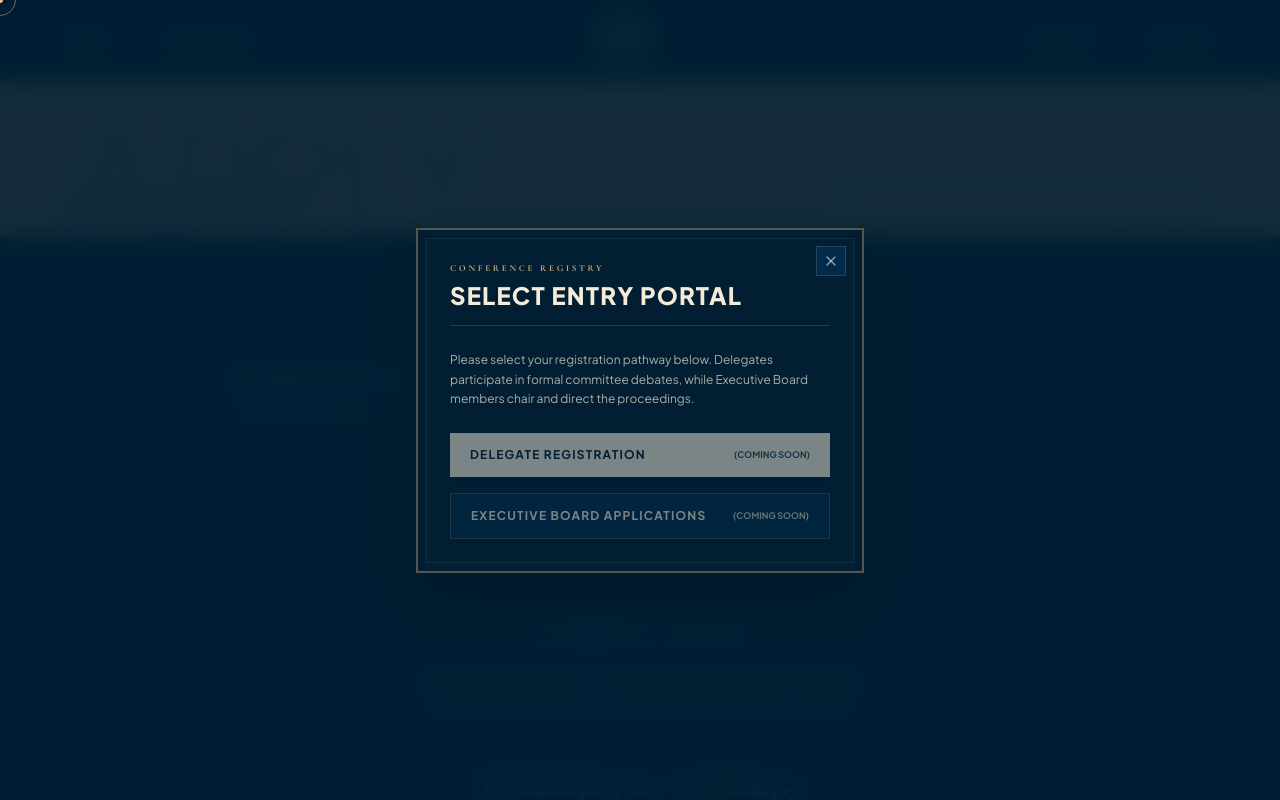
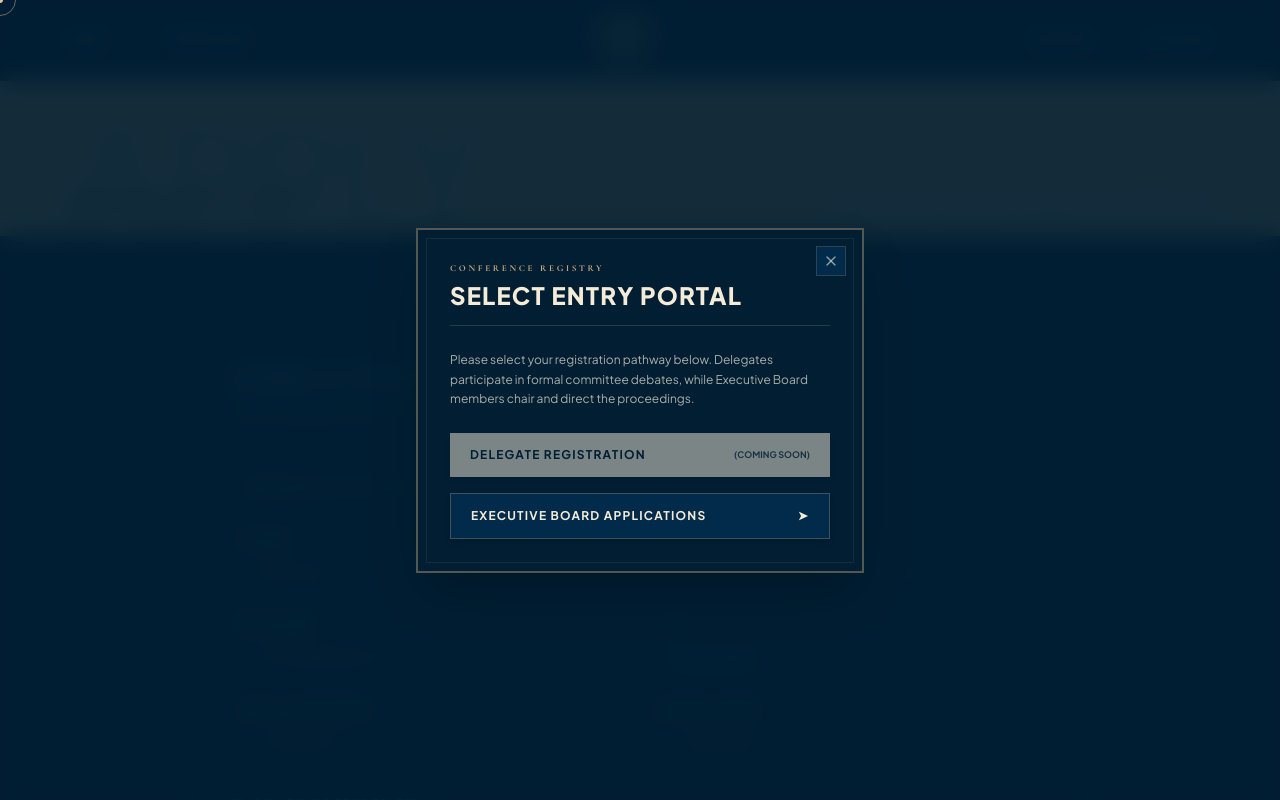
Before and after one commit to SrayanBhattacharya/uemcon-site, a Next.js app: page /register/eb in a window 1280 px wide. Both pictures are taken after a click on the button "REGISTER". Shown: the top 800 px of the page. Built offline with nearby package versions, Linux system fonts and the light colour scheme.

Commit message:
ui: opened eb form

```diff
--- a/app/register/eb/page.tsx
+++ b/app/register/eb/page.tsx
@@ -25,7 +25,7 @@ interface Committee {
 
 export default function EBRegisterPage() {
   const committees = committeesData as Committee[];
-  const isOpen = false; // Set to true when applications open tomorrow
+  const isOpen = true; // Set to true when applications open tomorrow
 
   const [formState, setFormState] = useState({
     name: "",
--- a/components/layout/Header.tsx
+++ b/components/layout/Header.tsx
@@ -252,14 +252,15 @@ export default function Header() {
                     </div>
                   </div>
 
-                  {/* EB Option */}
-                  <div className="space-y-1.5 opacity-50 cursor-not-allowed">
-                    <div className="w-full bg-[#022B4B] text-[#F4ECD8] border border-warm-tan/30 px-5 py-3.5 font-sans font-bold text-[10px] sm:text-xs uppercase tracking-widest flex flex-wrap items-center justify-between gap-x-2 gap-y-1 shadow-md">
+                  <div className="space-y-1.5">
+                    <motion.a
+                      href="/register/eb"
+                      whileHover={{ x: 4 }}
+                      className="w-full bg-[#022B4B] text-[#F4ECD8] border border-warm-tan/30 px-5 py-3.5 font-sans font-bold text-[10px] sm:text-xs uppercase tracking-widest flex flex-wrap items-center justify-between gap-x-2 gap-y-1 cursor-pointer shadow-md"
+                    >
                       <span>Executive Board Applications</span>
-                      <span className="text-[9px] font-sans tracking-normal opacity-80">
-                        (Coming Soon)
-                      </span>
-                    </div>
+                      <span>➤</span>
+                    </motion.a>
                   </div>
                 </div>
               </motion.div>
--- a/components/sections/Hero.tsx
+++ b/components/sections/Hero.tsx
@@ -187,13 +187,15 @@ export default function Hero() {
                   </div>
 
                   {/* EB Option */}
-                  <div className="space-y-1.5 opacity-50 cursor-not-allowed">
-                    <div className="w-full bg-[#022B4B] text-[#F4ECD8] border border-warm-tan/30 px-5 py-3.5 font-sans font-bold text-[10px] sm:text-xs uppercase tracking-widest flex flex-wrap items-center justify-between gap-x-2 gap-y-1 shadow-md">
+                  <div className="space-y-1.5">
+                    <motion.a
+                      href="/register/eb"
+                      whileHover={{ x: 4 }}
+                      className="w-full bg-[#022B4B] text-[#F4ECD8] border border-warm-tan/30 px-5 py-3.5 font-sans font-bold text-[10px] sm:text-xs uppercase tracking-widest flex flex-wrap items-center justify-between gap-x-2 gap-y-1 cursor-pointer shadow-md"
+                    >
                       <span>Executive Board Applications</span>
-                      <span className="text-[9px] font-sans tracking-normal opacity-80">
-                        (Coming Soon)
-                      </span>
-                    </div>
+                      <span>➤</span>
+                    </motion.a>
                   </div>
                 </div>
               </motion.div>
```
